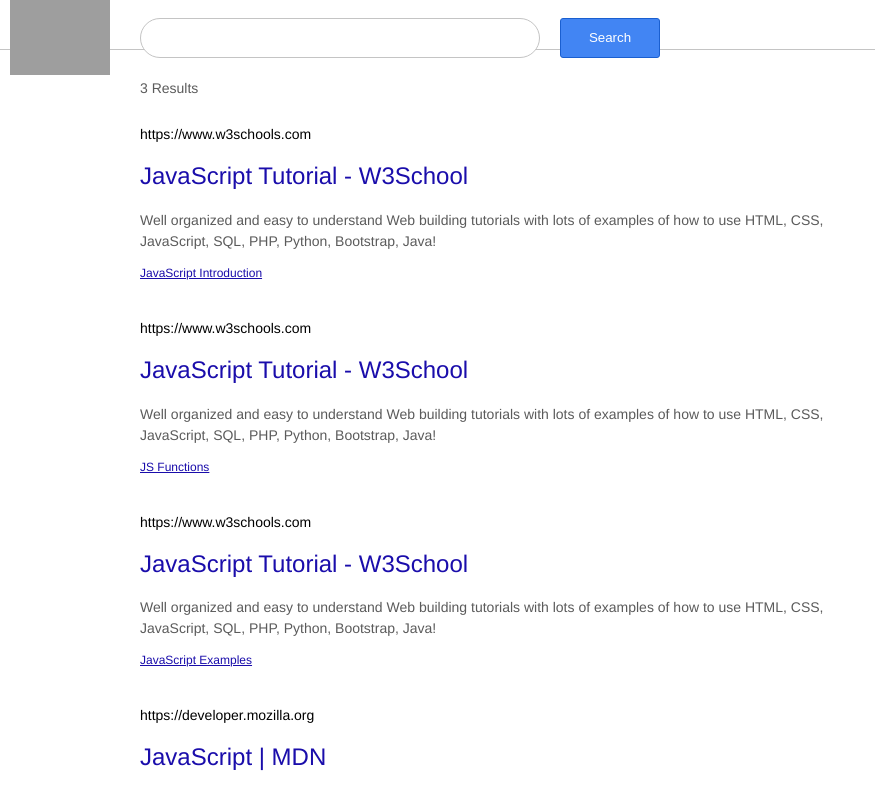
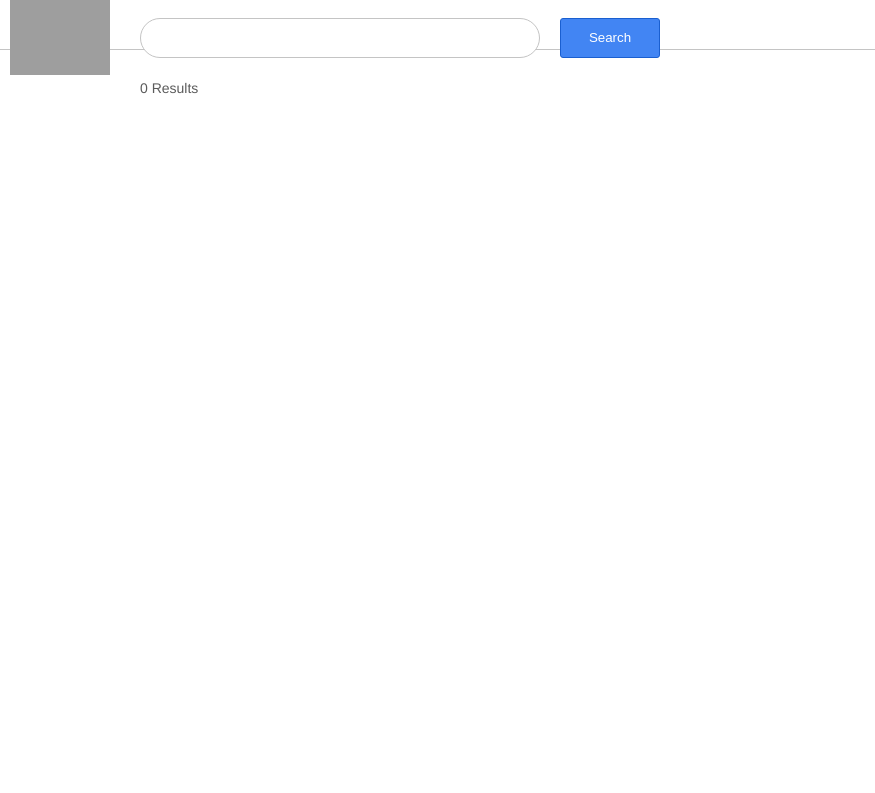
Before and after one commit to uyen-nhu/google-search-react, a React (Create React App) app: page / in a window 1280 px wide. Shown: the top 793 px of the page, without its empty margins (0-875 px from the left). Built offline with nearby package versions, Linux system fonts and the light colour scheme; grey boxes are pictures that could not be loaded.

Commit message:
added search functionality to project, moved nested map function to child component "Result.js"

```diff
--- a/src/App.js
+++ b/src/App.js
@@ -1,6 +1,7 @@
 import logo from './logo.svg'
 import './App.css'
 import Result from './Result.js'
+import { useState } from 'react'
 
 function App() {
   let data = [
@@ -59,31 +60,55 @@
     },
   ]
 
+  const [results, setResults] = useState([])
+  // const [searchTerm, setSearchTerm] = useState('')
+
+  const search = (e) => {
+    e.preventDefault()
+    console.log(e.target.search.value)
+
+    setResults(
+      data.filter(
+        (results, i) =>
+          results.title
+            .toLowerCase()
+            .includes(e.target.search.value.toLowerCase()) ||
+          results.description
+            .toLowerCase()
+            .includes(e.target.search.value.toLowerCase()) ||
+          results.url
+            .toLowerCase()
+            .includes(e.target.search.value.toLowerCase())
+      )
+    )
+  }
+
   return (
     <div className="App">
       <nav>
         <img className="logo" src="images/google.png" />
-        <form className="search">
-          <input type="text" />
+        <form className="search" onSubmit={(e) => search(e)}>
+          <input type="text" name="search" />
           <button>Search</button>
         </form>
       </nav>
 
       <main>
-        <span className="number-of-results">{data.length} Results</span>
+        <span className="number-of-results">
+          {results.length} {results.length != 1 ? 'Results' : 'Result'}
+        </span>
 
-        {data.map((result, i) =>
-          result.links.map((link) => (
-            <Result
-              key={i}
-              title={result.title}
-              desc={result.description}
-              url={result.url}
-              linkTitle={link.title}
-              linkUrl={link.url}
-            />
-          ))
-        )}
+        {results.map((result, i) => (
+          <Result
+            key={i}
+            result={result}
+            // title={result.title}
+            // desc={result.description}
+            // url={result.url}
+            // linkTitle={link.title}
+            // linkUrl={link.url}
+          />
+        ))}
 
         {/* <div className="search-result">
           {data.map((d) => (
--- a/src/Result.js
+++ b/src/Result.js
@@ -2,17 +2,19 @@
   return (
     <>
       <div className="search-result">
-        <span className="website-name">{props.url}</span>
-        <a className="link" href={props.url}>
-          <h2>{props.title}</h2>
+        <span className="website-name">{props.result.url}</span>
+        <a className="link" href={props.result.url}>
+          <h2>{props.result.title}</h2>
         </a>
-        <p>{props.desc}</p>
+        <p>{props.result.description}</p>
         <ul>
-          <li>
-            <a className="link" href={props.linkUrl}>
-              {props.linkTitle}
-            </a>
-          </li>
+          {props.result.links.map((link, i) => (
+            <li key={i}>
+              <a className="link" href={link.url}>
+                {link.title}
+              </a>
+            </li>
+          ))}
         </ul>
       </div>
     </>
```
